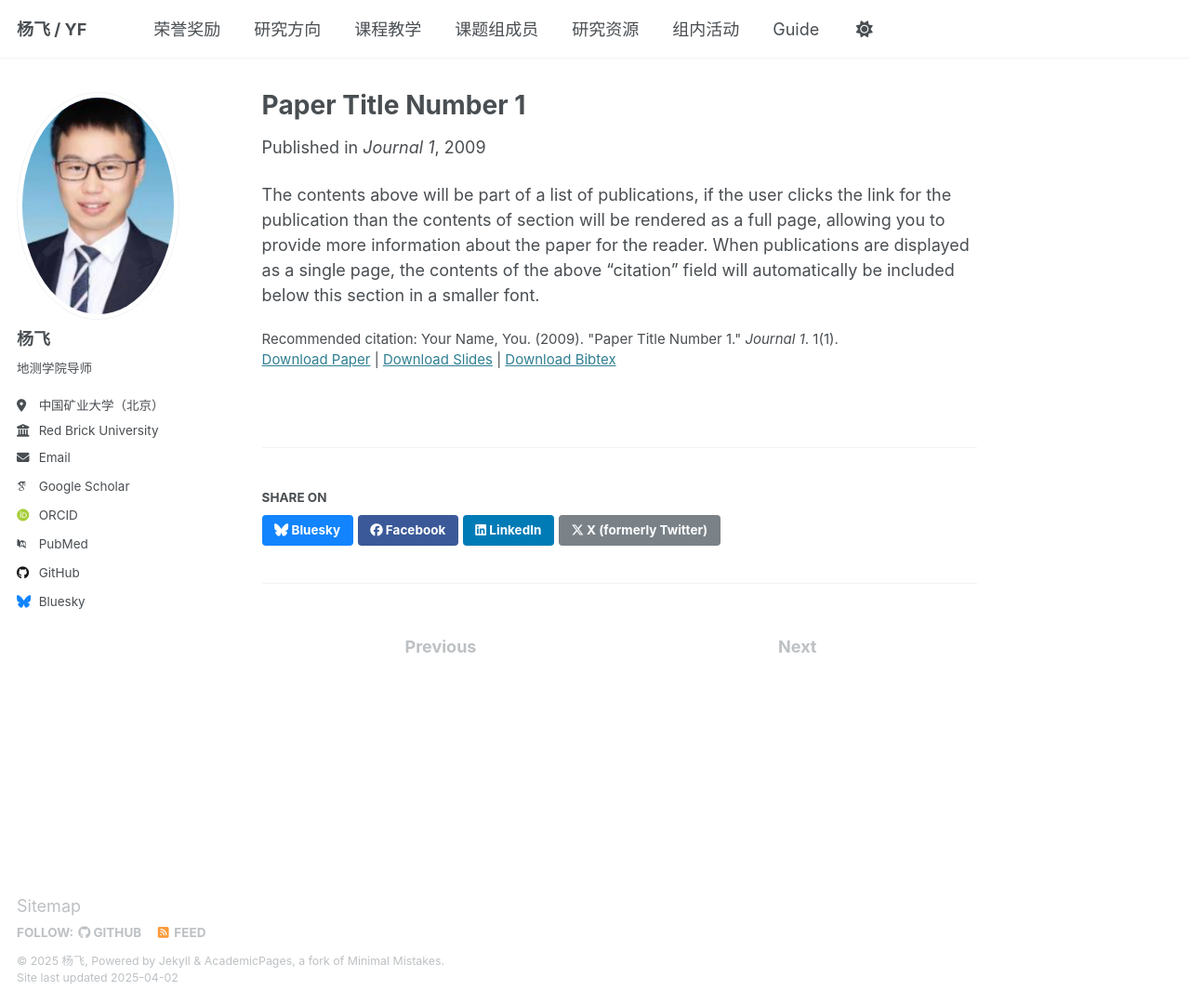
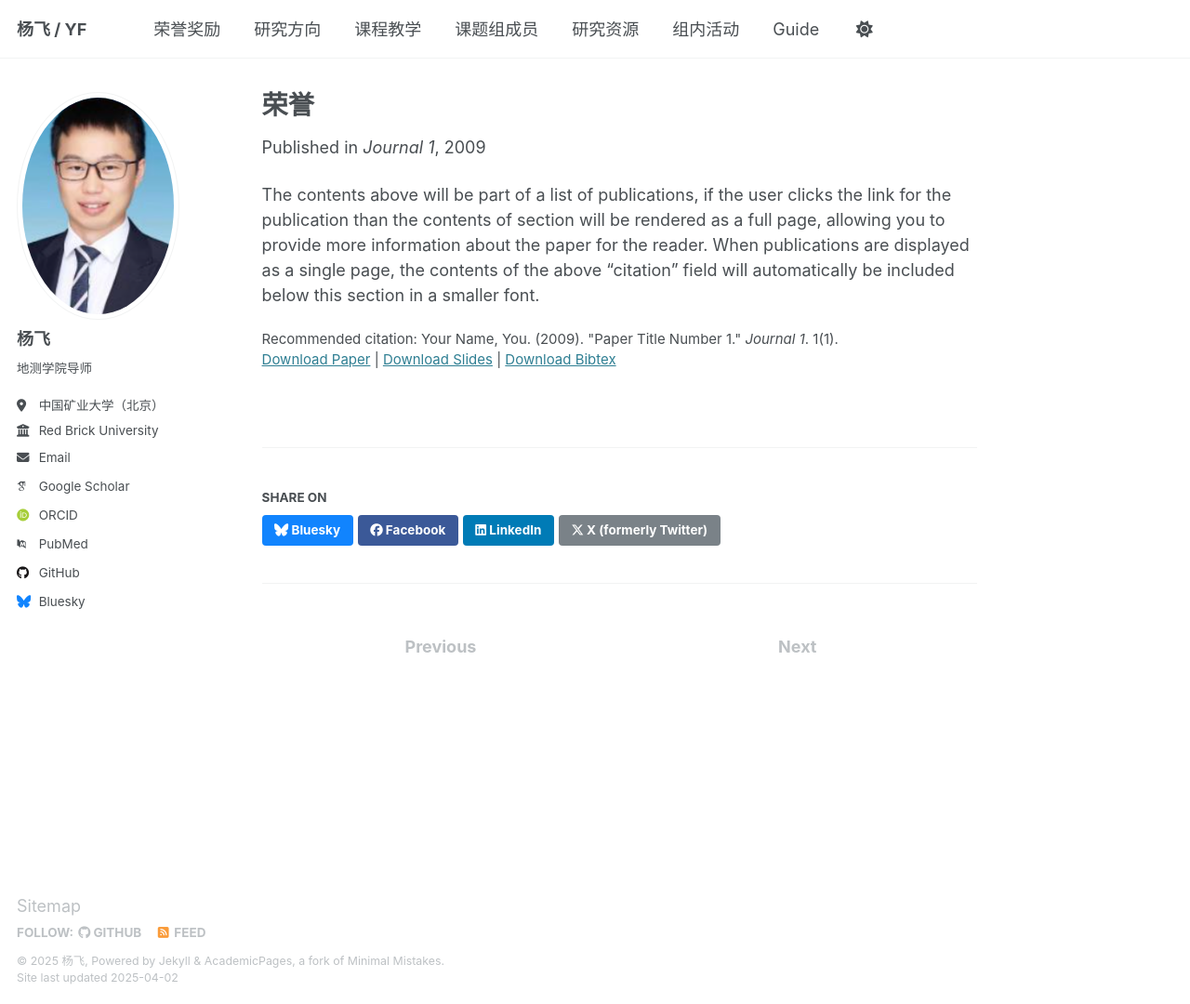
Before and after one commit to cwc0214/cwc0214.github.io, a Jekyll site: the page built from _publications/2009-10-01-paper-title-number-1.md, in a window 1280 px wide and 1080 px high. Shown: the whole window at 93% size. Built offline with Jekyll 4.4.1, drawn with Linux system fonts in a browser that asks for light colours; some web fonts are replaced.

Commit message:
Update 2009-10-01-paper-title-number-1.md

```diff
--- a/_publications/2009-10-01-paper-title-number-1.md
+++ b/_publications/2009-10-01-paper-title-number-1.md
@@ -1,5 +1,5 @@
 ---
-title: "Paper Title Number 1"
+title: "荣誉"
 collection: publications
 category: manuscripts
 permalink: /publication/2009-10-01-paper-title-number-1
```
